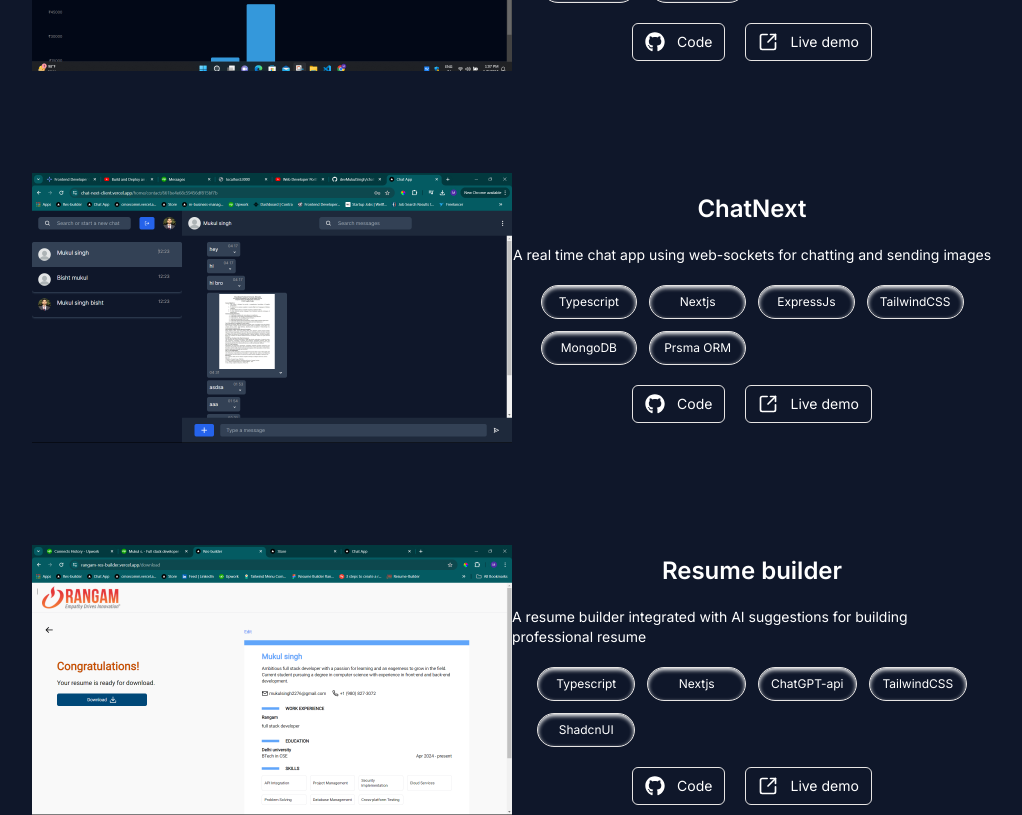
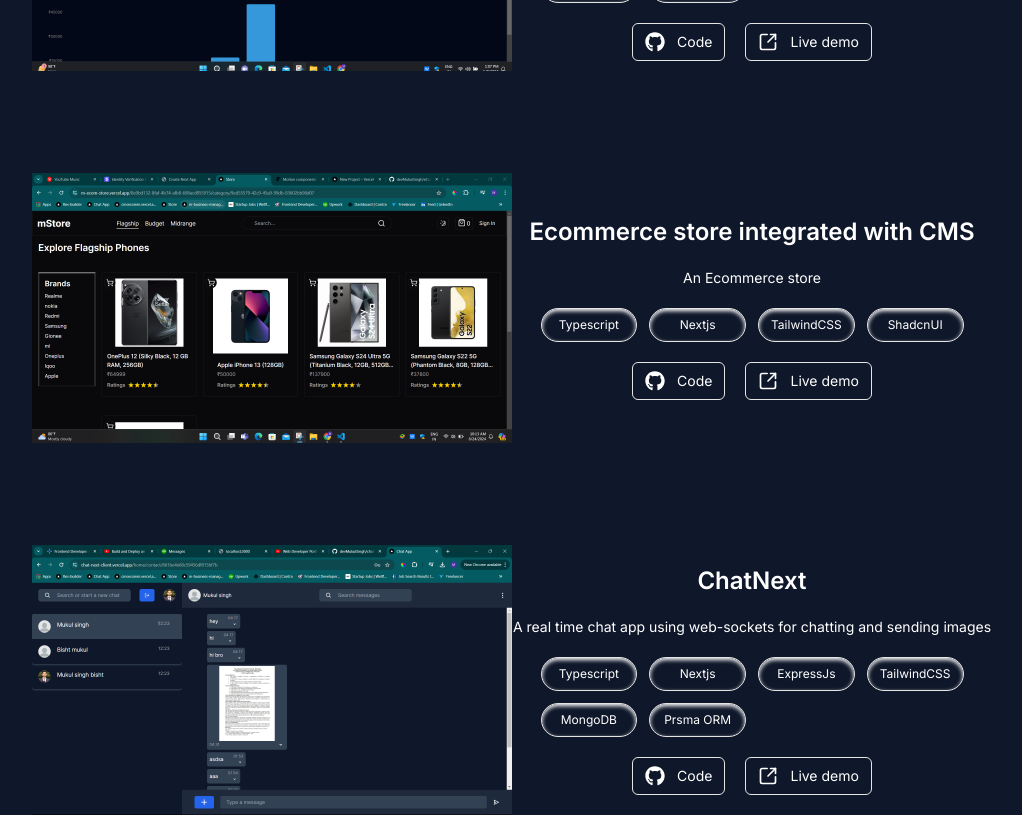
Before and after one commit to devMukulSingh/Portfolio, a Next.js app: page / in a window 1280 px wide. Shown: the part 1980-2795 px from the top of the page, without its empty margins (128-1150 px from the left). Built offline with nearby package versions, Linux system fonts and the light colour scheme.

Commit message:
added animations

```diff
--- a/app/(root)/components/AboutPage.tsx
+++ b/app/(root)/components/AboutPage.tsx
@@ -3,6 +3,7 @@
 import { setAboutRef } from "@/redux/rootReducer";
 import Image from "next/image";
 import { useEffect, useRef } from "react";
+import { motion } from "framer-motion"
 
 const AboutPage = () => {
   const dispatch = useAppDispatch();
@@ -17,15 +18,25 @@
     >
       <h1 className="text-4xl ">About Me</h1>
       <div className="grid grid-cols-1 sm:grid-cols-2 w-full sm:w-2/3 ">
-        <figure className="relative w-[25rem] h-[25rem] rounded-md">
+        <motion.div
+          transition={{ duration: 0.5, ease: "easeInOut" }}
+          initial={{ opacity: 0, x: -200 }}
+          whileInView={{ opacity: 1, x: 0 }}
+          className="relative w-[25rem] h-[25rem] rounded-md"
+        >
           <Image
             src={"/about.jpg"}
             alt="aboutPic"
             className="object-contain rounded-md"
             fill
           />
-        </figure>
-        <div className=" flex flex-col gap-5 justify-center">
+        </motion.div>
+        <motion.div
+          transition={{ duration: 0.5, ease: "easeInOut" }}
+          initial={{ opacity: 0, x: 200 }}
+          whileInView={{ opacity: 1, x: 0 }}
+          className=" flex flex-col gap-5 justify-center"
+        >
           <h1 className="font-semibold text-xl">
             A dedicated Full Stack developer <br />
             based in Uttarakhand,India
@@ -39,7 +50,7 @@
             responsive user interfaces, and optimizing performance for web
             applications.
           </h1>
-        </div>
+        </motion.div>
       </div>
     </div>
   );
--- a/app/(root)/components/ContactForm.tsx
+++ b/app/(root)/components/ContactForm.tsx
@@ -1,4 +1,5 @@
 "use client";
+import { motion } from "framer-motion";
 import useSWRMutation from "swr/mutation";
 import axios from "axios";
 import { Button } from "@/components/ui/button";
@@ -58,7 +59,12 @@
 
   };
   return (
-    <div className="flex flex-col gap-10">
+    <motion.div
+      initial={{ opacity: 0, y: -300 }}
+      whileInView={{ opacity: 1, y: 0 }}
+      transition={{ duration: 0.5, ease: "easeInOut" }}
+      className="flex flex-col gap-10"
+    >
       <h1 className="text-4xl font-medium">Write a Message🖋️</h1>
       <Form {...form}>
         <form onSubmit={form.handleSubmit(onSubmit)} className="space-y-5">
@@ -113,7 +119,7 @@
           </Button>
         </form>
       </Form>
-    </div>
+    </motion.div>
   );
 };
 
--- a/app/(root)/components/ContactLinks.tsx
+++ b/app/(root)/components/ContactLinks.tsx
@@ -1,5 +1,6 @@
 import { MailIcon, PhoneCall } from "lucide-react";
 import { BsGithub, BsLinkedin } from "react-icons/bs";
+import { motion  } from "framer-motion";
 
 const ContactLinks = () => {
   const contactLinks = [
@@ -21,7 +22,11 @@
     },
   ];
   return (
-    <div className="flex  flex-col gap-5">
+    <motion.div
+      initial={{opacity:0,y:300}}
+      whileInView={{ opacity:1, y:0}}
+      transition={{ duration:0.5,ease:'easeInOut'}}
+      className="flex  flex-col gap-5">
       <h1 className="text-4xl font-medium mb-10">Connect with me</h1>
       {contactLinks.map((contact, index) => (
         <a
@@ -34,7 +39,7 @@
           {contact.link}
         </a>
       ))}
-    </div>
+    </motion.div>
   );
 };
 
--- a/app/(root)/components/Project.tsx
+++ b/app/(root)/components/Project.tsx
@@ -5,8 +5,9 @@
 import Link from "next/link";
 import { Button } from "@/components/ui/button";
 import { useRouter } from "next/navigation";
-import { Github, Link2, SquareArrowOutUpRight } from "lucide-react";
+import {  Link2, SquareArrowOutUpRight } from "lucide-react";
 import { FaGithub } from "react-icons/fa";
+import { motion } from "framer-motion";
 
 interface ProjectProps {
   project: {
@@ -22,17 +23,25 @@
 const Project: FC<ProjectProps> = ({ project }) => {
     const router = useRouter();
   return (
-
     <div className=" grid grid-cols-1 sm:grid-cols-2 rounded-md ">
-      <figure className="relative w-[30rem] h-[22rem]">
+      <motion.div
+        transition={{ duration: 0.5, ease: "easeInOut" }}
+        initial={{ opacity: 0, x: 200 }}
+        whileInView={{ opacity: 1, x: 0 }}
+        className="relative w-[30rem] h-[22rem]"
+      >
         <Image
           src={project.imageUrl}
           alt="imageUrl"
           fill
           className="object-contain object-right"
-          />
-      </figure>
-      <div className="flex flex-col gap-5 justify-center items-center">
+        />
+      </motion.div>
+      <motion.div
+           transition={{ duration: 0.5, ease: "easeInOut" }}
+          initial={{ opacity: 0, x: -200 }}
+          whileInView={{ opacity: 1, x: 0 }}
+      className="flex flex-col gap-5 justify-center items-center">
         <h1 className="text-2xl font-semibold">{project.title}</h1>
         <h1 className="text-sm">{project.description}</h1>
         <div
@@ -43,10 +52,10 @@
           md:grid-cols-3
           gap-3
           "
-          >
+        >
           {project.tech.map((tech, index) => (
             <TechCard tech={tech} key={index} />
-            ))}
+          ))}
         </div>
         <div className="flex gap-5">
           <a
@@ -63,7 +72,7 @@
             "
             href={project.githubLink}
             target="_blank"
-            >
+          >
             <FaGithub size={20} />
             Code
           </a>
@@ -81,13 +90,13 @@
             "
             href={project.hostedLink}
             target="_blank"
-            >
+          >
             <SquareArrowOutUpRight size={20} />
             Live demo
           </a>
         </div>
+    </motion.div>
       </div>
-    </div>
   );
 };
 
--- a/app/(root)/components/ProjectsPage.tsx
+++ b/app/(root)/components/ProjectsPage.tsx
@@ -26,6 +26,14 @@
         imageUrl: "/CMS.png",
         githubLink: "https://github.com/devMukulSingh/EcommerceCMS",
         hostedLink: "https://cmsecomm.vercel.app/",
+      },
+      {
+        title: "Ecommerce store integrated with CMS",
+        description: "An Ecommerce store ",
+        tech: ["Typescript", "Nextjs", "TailwindCSS", "ShadcnUI"],
+        imageUrl: "/ecommStore.png",
+        githubLink: "https://github.com/devMukulSingh/eCommerceStore.git",
+        hostedLink: "https://m-ecom-store.vercel.app/",
       },
       {
         title: "ChatNext",
--- a/app/layout.tsx
+++ b/app/layout.tsx
@@ -7,7 +7,7 @@
 const inter = Inter({ subsets: ["latin"] });
 
 export const metadata: Metadata = {
-  title: "Create Next App",
+  title: "Portfolio",
   description: "Generated by create next app",
 };
 
```
Also changed, not shown: public/ecommStore.png (added).
